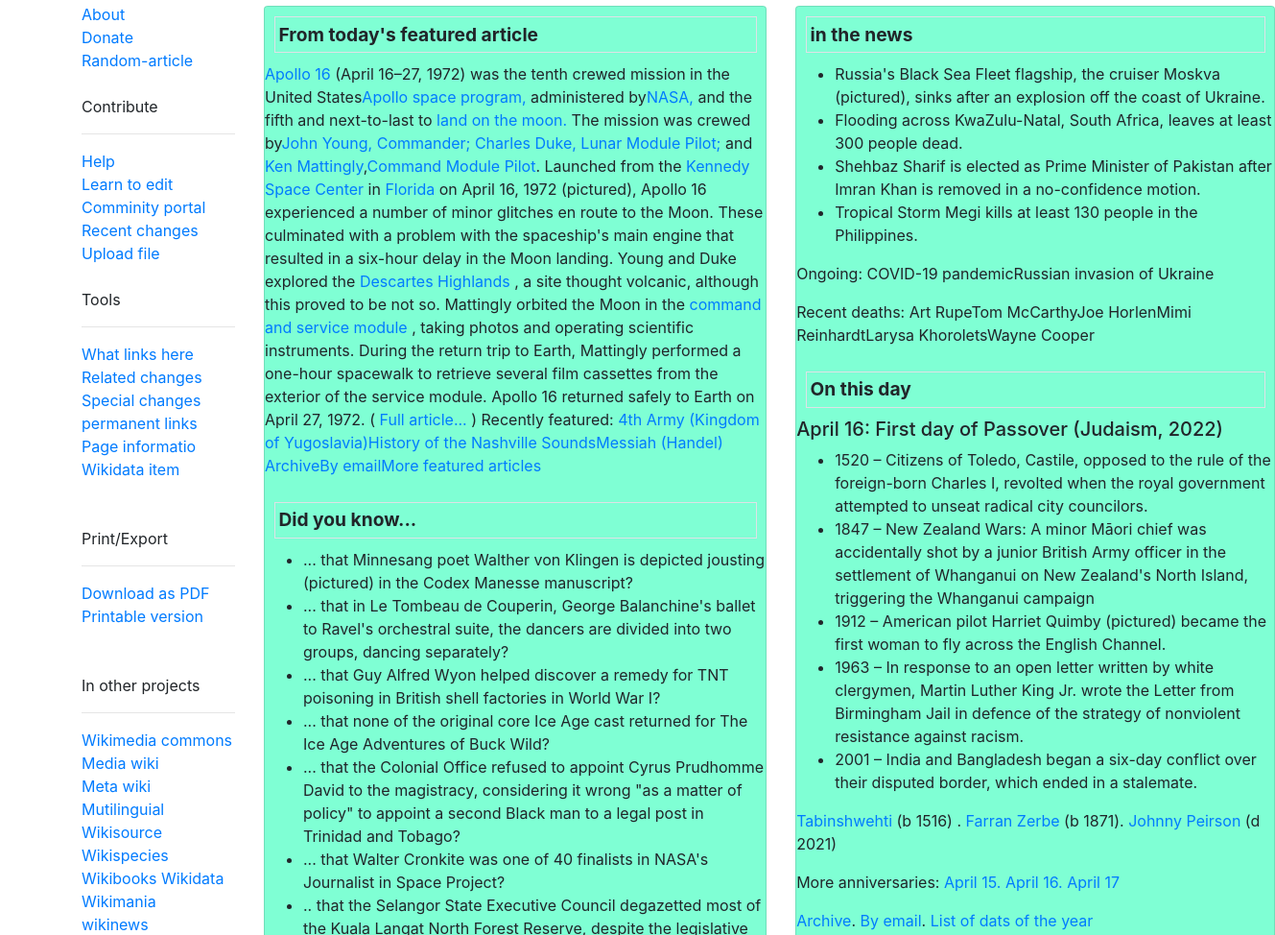
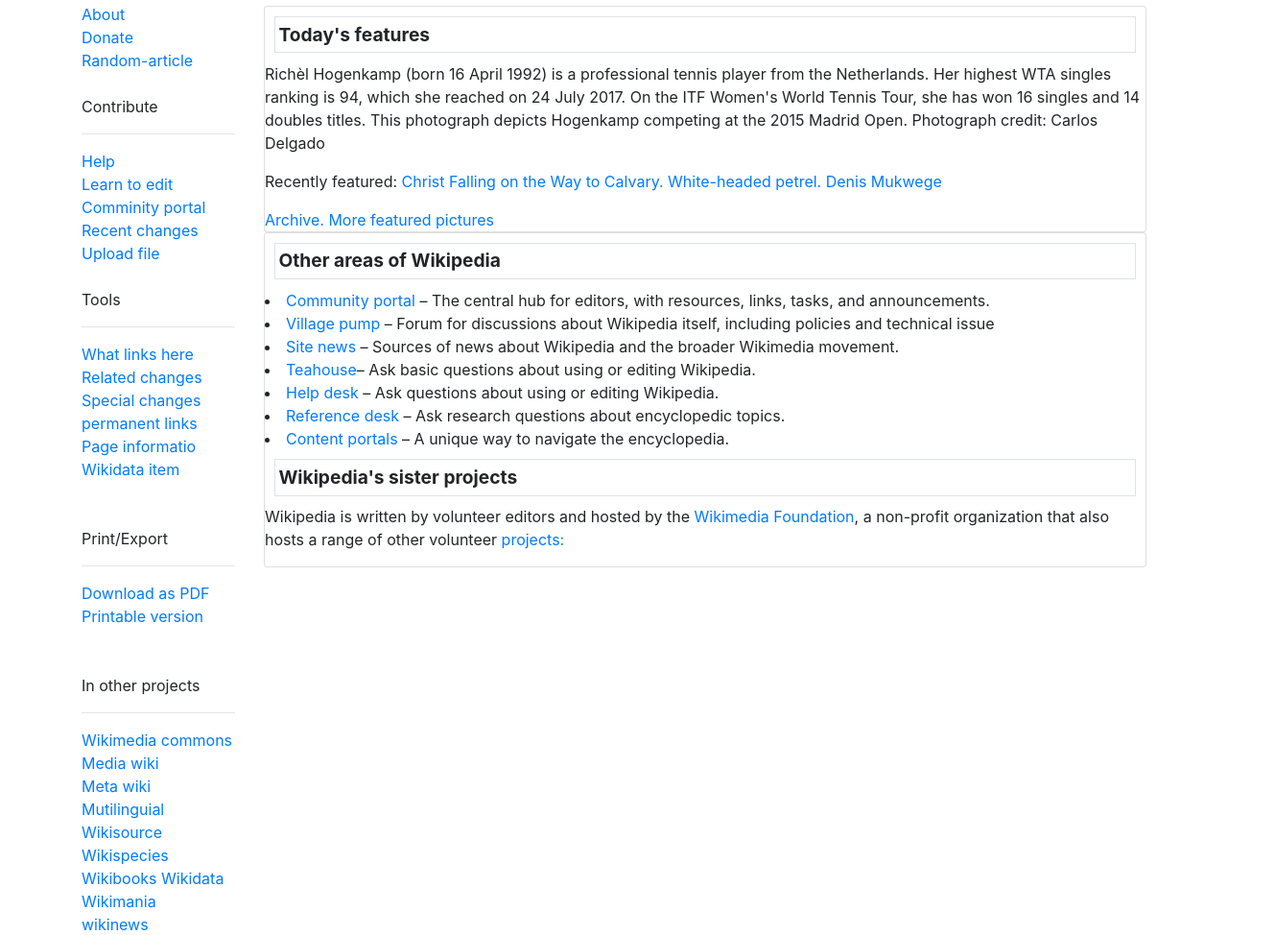
Before and after one commit to KOLAWOLEADE/wikipedia, a plain HTML site: page index.html in a window 1280 px wide. Shown: the part 248-1222 px from the top of the page at 96% size, 1329 px wide, since content can reach past the window. Drawn offline with Linux system fonts and the light colour scheme.

Commit message:
add Help desk

```diff
--- a/css/style.css
+++ b/css/style.css
@@ -20,3 +20,7 @@
     height: 1087px;
     background-color: aquamarine ;
 }
+
+.Arch{
+    float: right;
+}
--- a/index.html
+++ b/index.html
@@ -1,12 +1,12 @@
 <!DOCTYPE html>
 <html lang="en">
   <head>
-    <meta charset="UTF-8">
-    <meta http-equiv="X-UA-Compatible" content="IE=edge">
-    <meta name="viewport" content="width=di, initial-scale=1.0">
+    <meta charset="UTF-8" />
+    <meta http-equiv="X-UA-Compatible" content="IE=edge" />
+    <meta name="viewport" content="width=di, initial-scale=1.0" />
     <title>Wikipedia3</title>
-    <link rel="stylesheet" href="css/bootstrap.css">
-    <link rel="stylesheet" href="css/style.css">
+    <link rel="stylesheet" href="css/bootstrap.css" />
+    <link rel="stylesheet" href="css/style.css" />
   </head>
   <body>
     <div class="container">
@@ -149,118 +149,195 @@
                 </ul>
               </div>
             </div>
-      </div><br>
+          </div>
+          <br />
 
           <div class="row">
-        <div class="col-md-7 sm-7">
+            <!-- <div class="col-md-7 sm-7">
               <div class="card" id="article">
                 <span class="border"> From today's featured article </span>
-      <p><a href="#">Apollo 16</a> (April 16–27, 1972) was the tenth crewed mission in the United States<a href="#">Apollo space program,</a> administered by<a href="#">NASA,</a> and the fifth and next-to-last to <a href="#">land on the moon.</a> The mission was crewed by<a href="#">John Young, Commander; Charles Duke, Lunar Module Pilot; </a> and <a href="#">Ken Mattingly</a>,<a href="#">Command Module Pilot</a>. Launched from the <a href="#">Kennedy Space Center</a> in <a href="#"> Florida </a> on April 16, 1972 (pictured), Apollo 16 experienced a number of minor glitches en route to the Moon. These culminated with a problem with the spaceship's main engine that resulted in a six-hour delay in the Moon landing. Young and Duke explored the <a href="#">Descartes Highlands</a> , a site thought volcanic, although this proved to be not so. Mattingly orbited the Moon in the <a href="#"> command and service module</a> , taking photos and operating scientific instruments. During the return trip to Earth, Mattingly performed a one-hour spacewalk to retrieve several film cassettes from the exterior of the service module. Apollo 16 returned safely to Earth on April 27, 1972. ( <a href="#">Full article...</a> )
-
-        Recently featured: <a href="#">4th Army (Kingdom of Yugoslavia)History of the Nashville SoundsMessiah (Handel)</a>
-       <a href="#"> ArchiveBy emailMore featured articles</a></p>
+                <p>
+                  <a href="#">Apollo 16</a> (April 16–27, 1972) was the tenth
+                  crewed mission in the United States<a href="#"
+                    >Apollo space program,</a
+                  >
+                  administered by<a href="#">NASA,</a> and the fifth and
+                  next-to-last to <a href="#">land on the moon.</a> The mission
+                  was crewed by<a href="#"
+                    >John Young, Commander; Charles Duke, Lunar Module Pilot;
+                  </a>
+                  and <a href="#">Ken Mattingly</a>,<a href="#"
+                    >Command Module Pilot</a
+                  >. Launched from the <a href="#">Kennedy Space Center</a> in
+                  <a href="#"> Florida </a> on April 16, 1972 (pictured), Apollo
+                  16 experienced a number of minor glitches en route to the
+                  Moon. These culminated with a problem with the spaceship's
+                  main engine that resulted in a six-hour delay in the Moon
+                  landing. Young and Duke explored the
+                  <a href="#">Descartes Highlands</a> , a site thought volcanic,
+                  although this proved to be not so. Mattingly orbited the Moon
+                  in the <a href="#"> command and service module</a> , taking
+                  photos and operating scientific instruments. During the return
+                  trip to Earth, Mattingly performed a one-hour spacewalk to
+                  retrieve several film cassettes from the exterior of the
+                  service module. Apollo 16 returned safely to Earth on April
+                  27, 1972. ( <a href="#">Full article...</a> ) Recently
+                  featured:
+                  <a href="#"
+                    >4th Army (Kingdom of Yugoslavia)History of the Nashville
+                    SoundsMessiah (Handel)</a
+                  >
+                  <a href="#"> ArchiveBy emailMore featured articles</a>
+                </p>
                 <span class="border">Did you know... </span>
                 <ul>
-         <li>... that Minnesang poet Walther von Klingen is depicted jousting (pictured) in the Codex Manesse manuscript?</li>
-         <li>... that in Le Tombeau de Couperin, George Balanchine's ballet to Ravel's orchestral suite, the dancers are divided into two groups, dancing separately?</li>
-         <li>... that Guy Alfred Wyon helped discover a remedy for TNT poisoning in British shell factories in World War I?</li>
-         <li>... that none of the original core Ice Age cast returned for The Ice Age Adventures of Buck Wild?</li>
-         <li>... that the Colonial Office refused to appoint Cyrus Prudhomme David to the magistracy, considering it wrong "as a matter of policy" to appoint a second Black man to a legal post in Trinidad and Tobago?</li>
-         <li>... that Walter Cronkite was one of 40 finalists in NASA's Journalist in Space Project?</li>
-         <li>.. that the Selangor State Executive Council degazetted most of the Kuala Langat North Forest Reserve, despite the legislative assembly having unanimously voted to preserve it?</li>
-         <li>... that brewer Sophie de Ronde is allergic to most beer?</li>
+                  <li>
+                    ... that Minnesang poet Walther von Klingen is depicted
+                    jousting (pictured) in the Codex Manesse manuscript?
+                  </li>
+                  <li>
+                    ... that in Le Tombeau de Couperin, George Balanchine's
+                    ballet to Ravel's orchestral suite, the dancers are divided
+                    into two groups, dancing separately?
+                  </li>
+                  <li>
+                    ... that Guy Alfred Wyon helped discover a remedy for TNT
+                    poisoning in British shell factories in World War I?
+                  </li>
+                  <li>
+                    ... that none of the original core Ice Age cast returned for
+                    The Ice Age Adventures of Buck Wild?
+                  </li>
+                  <li>
+                    ... that the Colonial Office refused to appoint Cyrus
+                    Prudhomme David to the magistracy, considering it wrong "as
+                    a matter of policy" to appoint a second Black man to a legal
+                    post in Trinidad and Tobago?
+                  </li>
+                  <li>
+                    ... that Walter Cronkite was one of 40 finalists in NASA's
+                    Journalist in Space Project?
+                  </li>
+                  <li>
+                    .. that the Selangor State Executive Council degazetted most
+                    of the Kuala Langat North Forest Reserve, despite the
+                    legislative assembly having unanimously voted to preserve
+                    it?
+                  </li>
+                  <li>
+                    ... that brewer Sophie de Ronde is allergic to most beer?
+                  </li>
 
                   <li><a href="#">Archive</a></li>
                   <li><a href="#">Start a new article</a></li>
                   <li><a href="#">Nominate an article</a></li>
+                </ul>
+              </div>
+            </div> -->
+            <!-- <div class="col-md-5 sm-5">
+              <div class="card" id="news">
+                <span class="border"> in the news </span>
+                <ul>
+                  <li>
+                    Russia's Black Sea Fleet flagship, the cruiser Moskva
+                    (pictured), sinks after an explosion off the coast of
+                    Ukraine.
+                  </li>
+                  <li>
+                    Flooding across KwaZulu-Natal, South Africa, leaves at least
+                    300 people dead.
+                  </li>
+                  <li>
+                    Shehbaz Sharif is elected as Prime Minister of Pakistan
+                    after Imran Khan is removed in a no-confidence motion.
+                  </li>
+                  <li>
+                    Tropical Storm Megi kills at least 130 people in the
+                    Philippines.
+                  </li>
+                </ul>
+                <p>Ongoing: COVID-19 pandemicRussian invasion of Ukraine</p>
+                <p>
+                  Recent deaths: Art RupeTom McCarthyJoe HorlenMimi
+                  ReinhardtLarysa KhoroletsWayne Cooper
+                </p>
+                <span class="border">On this day</span>
+                <h5>April 16: First day of Passover (Judaism, 2022)</h5>
+                <ul>
+                  <li>
+                    1520 – Citizens of Toledo, Castile, opposed to the rule of
+                    the foreign-born Charles I, revolted when the royal
+                    government attempted to unseat radical city councilors.
+                  </li>
+                  <li>
+                    1847 – New Zealand Wars: A minor Māori chief was
+                    accidentally shot by a junior British Army officer in the
+                    settlement of Whanganui on New Zealand's North Island,
+                    triggering the Whanganui campaign
+                  </li>
+                  <li>
+                    1912 – American pilot Harriet Quimby (pictured) became the
+                    first woman to fly across the English Channel.
+                  </li>
+                  <li>
+                    1963 – In response to an open letter written by white
+                    clergymen, Martin Luther King Jr. wrote the Letter from
+                    Birmingham Jail in defence of the strategy of nonviolent
+                    resistance against racism.
+                  </li>
+                  <li>
+                    2001 – India and Bangladesh began a six-day conflict over
+                    their disputed border, which ended in a stalemate.
+                  </li>
+                </ul>
+                <p>
+                  <a href="#">Tabinshwehti </a>(b 1516) .
+                  <a href="#">Farran Zerbe</a> (b 1871).
+                  <a href="#">Johnny Peirson </a>(d 2021)
+                </p>
+                <p>
+                  More anniversaries:
+                  <a href="#">April 15. April 16. April 17 </a>
+                </p>
+                <p class="Arch">
+                  <a href="#">Archive</a>. <a href="#">By email</a>.
+                  <a href="#">List of dats of the year</a>
+                </p>
+              </div>
+            </div> -->
+            <div class="col-12">
+              <div class="card">
+                <span class="border">Today's features</span>
+                <p>
+                  Richèl Hogenkamp (born 16 April 1992) is a professional tennis player from the Netherlands. Her highest WTA singles ranking is 94, which she reached on 24 July 2017. On the ITF Women's World Tennis Tour, she has won 16 singles and 14 doubles titles. This photograph depicts Hogenkamp competing at the 2015 Madrid Open.
 
+                  Photograph credit: Carlos Delgado</p>
+                  <p>Recently featured: <a href="#">Christ Falling on the Way to Calvary. White-headed petrel. Denis Mukwege</a></p>
+                  <a href="#">Archive. More featured pictures </a>
 
+              </div>
+            </div>
+            <div class="col-12">
+              <div class="card">
+                <span class="border">Other areas of Wikipedia</span>
+                <li><a href="#">Community portal</a> – The central hub for editors, with resources, links, tasks, and announcements.</li>
+                <li><a href="#">Village pump</a> – Forum for discussions about Wikipedia itself, including policies and technical issue
+                </li>
+                <li><a href="#">Site news</a> – Sources of news about Wikipedia and the broader Wikimedia movement.</li>
+                <li><a href="#">Teahouse</a>– Ask basic questions about using or editing Wikipedia.</li>
+                <li><a href="#">Help desk </a> – Ask questions about using or editing Wikipedia.</li>
+                <li><a href="#">Reference desk </a>– Ask research questions about encyclopedic topics.</li>
+                <li><a href="#">Content portals </a>– A unique way to navigate the encyclopedia.</li>
+                <span class="border">Wikipedia's sister projects</span>
+                <p>Wikipedia is written by volunteer editors and hosted by the <a href="#"> Wikimedia Foundation</a>, a non-profit organization that also hosts a range of other volunteer <a href="#">projects:</a></p>
 
-       </ul>
+              </div>
+            </div>
 
 
           </div>
         </div>
-        <div class="col-md-5 sm-5">
-          <div class="card" id="news">
-          <span class="border" > in the news </span>
-          <ul>
-            <li>Russia's Black Sea Fleet flagship, the cruiser Moskva (pictured), sinks after an explosion off the coast of Ukraine.</li>
-            <li>Flooding across KwaZulu-Natal, South Africa, leaves at least 300 people dead.</li>
-            <li>Shehbaz Sharif is elected as Prime Minister of Pakistan after Imran Khan is removed in a no-confidence motion.</li>
-            <li>Tropical Storm Megi kills at least 130 people in the Philippines.</li>
-
-          </ul>
-          <p>Ongoing: COVID-19 pandemicRussian invasion of Ukraine</p>
-          <p>Recent deaths: Art RupeTom McCarthyJoe HorlenMimi ReinhardtLarysa KhoroletsWayne Cooper</p>
-          <span class="border">On this day</span>
-          <h5>April 16: First day of Passover (Judaism, 2022)</h5>
-          <ul>
-            <li>1520 – Citizens of Toledo, Castile, opposed to the rule of the foreign-born Charles I, revolted when the royal government attempted to unseat radical city councilors.</li>
-            <li>1847 – New Zealand Wars: A minor Māori chief was accidentally shot by a junior British Army officer in the settlement of Whanganui on New Zealand's North Island, triggering the Whanganui campaign</li>
-            <li>1912 – American pilot Harriet Quimby (pictured) became the first woman to fly across the English Channel.</li>
-            <li>1963 – In response to an open letter written by white clergymen, Martin Luther King Jr. wrote the Letter from Birmingham Jail in defence of the strategy of nonviolent resistance against racism.</li>
-            <li>2001 – India and Bangladesh began a six-day conflict over their disputed border, which ended in a stalemate.</li>
-
-          </ul>
-          <p><a href="#">Tabinshwehti </a>(b 1516) . <a href="#">Farran Zerbe</a> (b 1871). <a href="#">Johnny Peirson </a>(d 2021)</p>
-            <p>More anniversaries: <a href="#">April 15. April 16. April 17 </a></p>
-            <p class="Arch"><a href="#">Archive</a>. <a href="#">By email</a>. <a href="#">List of dats of the year</a></p>
-
-
       </div>
     </div>
-
-      </div>
-
-
-
-
-
-
-
-
-
-</div>
-
-
-
-
-
-
-
-
-
-
-
-
-
-
-
-
-
-
-
-
-
-</div>
-
-
-
-
-
-
-
-
-
-
-
-
-
-
-
-
-   </div>
-
   </body>
 </html>
```
Lines whose indentation alone changed are shown as unchanged.
